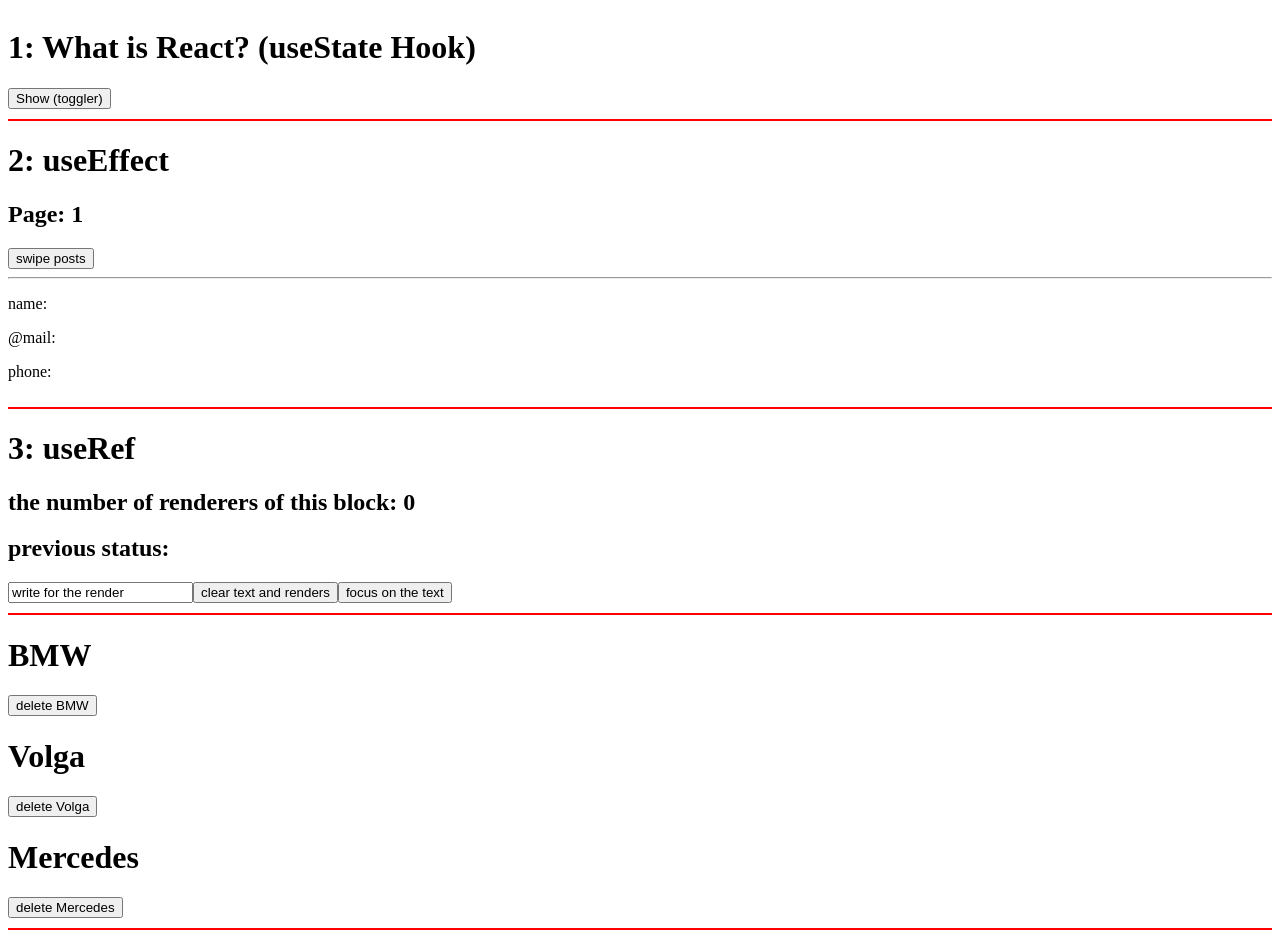
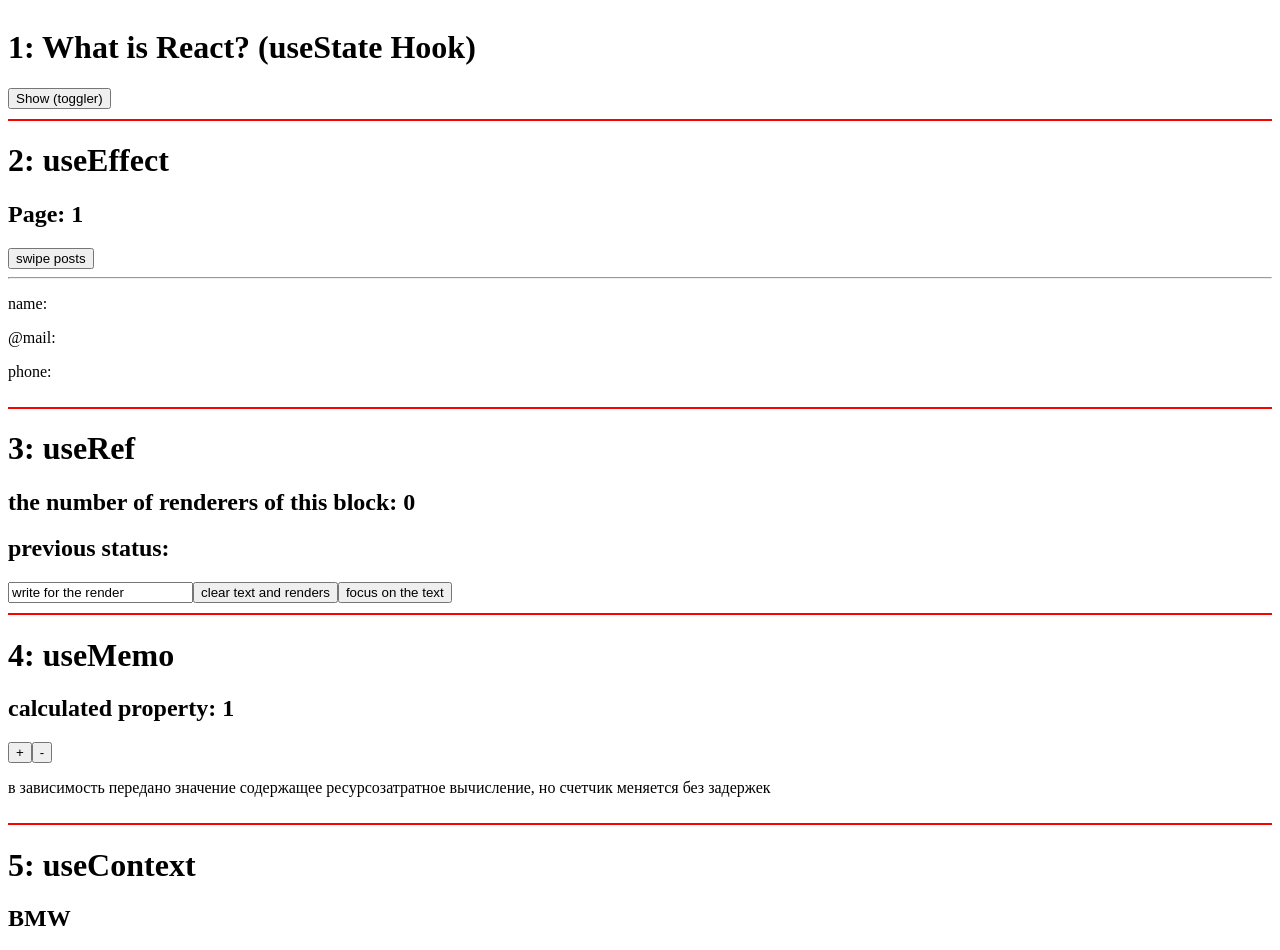
Before and after one commit to suba177/learn-react-hooks, a React (Create React App) app: page / in a window 1280 px wide. Shown: the top 950 px of the page. Built offline with nearby package versions, Linux system fonts and the light colour scheme; no server answers.

Commit message:
use: state, effect, ref, memo, context

```diff
--- a/src/App.js
+++ b/src/App.js
@@ -1,12 +1,11 @@
 import "./App.css";
 import { React } from "react";
-// import { useMemo } from 'React'
 // import JS
 import { ComponentUseState } from "./components/useState/useState";
 import { ComponentUseEffect } from "./components/useEffect/useEffect";
 import { ComponentUseRef } from "./components/useRef/useRef";
 import { ComponentUseContext } from "./components/useContext/useContext";
-// import { ComponentUseMemo } from "./components/useMemo/useMemo";
+import { ComponentUseMemo } from "./components/useMemo/useMemo";
 
 // Code
 
@@ -17,7 +16,7 @@ export default function App() {
         <ComponentUseState></ComponentUseState>
         <ComponentUseEffect></ComponentUseEffect>
         <ComponentUseRef></ComponentUseRef>
-        {/* <ComponentUseMemo></ComponentUseMemo> */}
+        <ComponentUseMemo></ComponentUseMemo>
         <ComponentUseContext></ComponentUseContext>
       </main>
     </div>
--- a/src/components/useContext/car.js
+++ b/src/components/useContext/car.js
@@ -1,12 +1,20 @@
-import React from "react";
+import React, { useContext } from "react";
+import { CarContext } from "./context";
 
 export default function Car(props) {
-  const { model, deleteCar } = props;
+  const data = useContext(CarContext);
+  const { model } = props;
 
   return (
     <div>
-      <h1>{model}</h1>
-      <button onClick={() => deleteCar(model)}>delete {model}</button>
+      <h2>{model}</h2>
+      <button
+        onClick={() => {
+          data.deleteCar(model);
+        }}
+      >
+        delete {model}
+      </button>
     </div>
   );
 }
--- a/src/components/useContext/cars.js
+++ b/src/components/useContext/cars.js
@@ -3,14 +3,12 @@ import Car from "./car";
 
 export default function Cars(props) {
   const carData = props.carData;
-  const { deleteCar } = props;
 
   return (
     <>
+      <h1>5: useContext</h1>
       {carData.map((oneCar) => {
-        return (
-          <Car key={oneCar.id} deleteCar={deleteCar} model={oneCar.model} />
-        );
+        return <Car key={oneCar.id} model={oneCar.model} />;
       })}
     </>
   );
--- /dev/null
+++ b/src/components/useContext/context.js
@@ -0,0 +1,28 @@
+import React, { useState, createContext } from "react";
+
+export const CarContext = createContext();
+
+export default function Context(props) {
+  const [carData, setCarData] = useState([
+    { model: "BMW", id: 1 },
+    { model: "Volga", id: 2 },
+    { model: "Mercedes", id: 3 },
+  ]);
+
+  const deleteCar = (carModel) => {
+    setCarData(
+      carData.filter((car) => {
+        return car.model !== carModel;
+      })
+    );
+  };
+
+  const value = {
+    carData,
+    deleteCar,
+  };
+
+  return (
+    <CarContext.Provider value={value}>{props.children}</CarContext.Provider>
+  );
+}
--- a/src/components/useContext/useContext.js
+++ b/src/components/useContext/useContext.js
@@ -1,21 +1,9 @@
+import { React, useContext } from "react";
 import Cars from "./cars";
-import { useState } from "react";
+import { CarContext } from "./context";
 
 const ComponentUseContext = () => {
-  const [carData, setCarData] = useState([
-    { model: "BMW", id: 1 },
-    { model: "Volga", id: 2 },
-    { model: "Mercedes", id: 3 },
-  ]);
-
-  const deleteCar = (carModel) => {
-    setCarData(
-      carData.filter((car) => {
-        return car.model !== carModel;
-      })
-    );
-  };
-
+  const data = useContext(CarContext);
   return (
     <div
       className="useContext"
@@ -25,7 +13,7 @@ const ComponentUseContext = () => {
         borderBottom: "2px solid red",
       }}
     >
-      <Cars carData={carData} deleteCar={deleteCar}></Cars>
+      <Cars carData={data.carData}></Cars>
     </div>
   );
 };
--- a/src/index.js
+++ b/src/index.js
@@ -1,10 +1,13 @@
-import React from 'react';
-import ReactDOM from 'react-dom/client';
-import App from './App';
+import React from "react";
+import ReactDOM from "react-dom/client";
+import App from "./App";
+import Context from "./components/useContext/context";
 
-const root = ReactDOM.createRoot(document.getElementById('root'));
+const root = ReactDOM.createRoot(document.getElementById("root"));
 root.render(
   <React.StrictMode>
-    <App />
+    <Context>
+      <App />
+    </Context>
   </React.StrictMode>
 );
```
